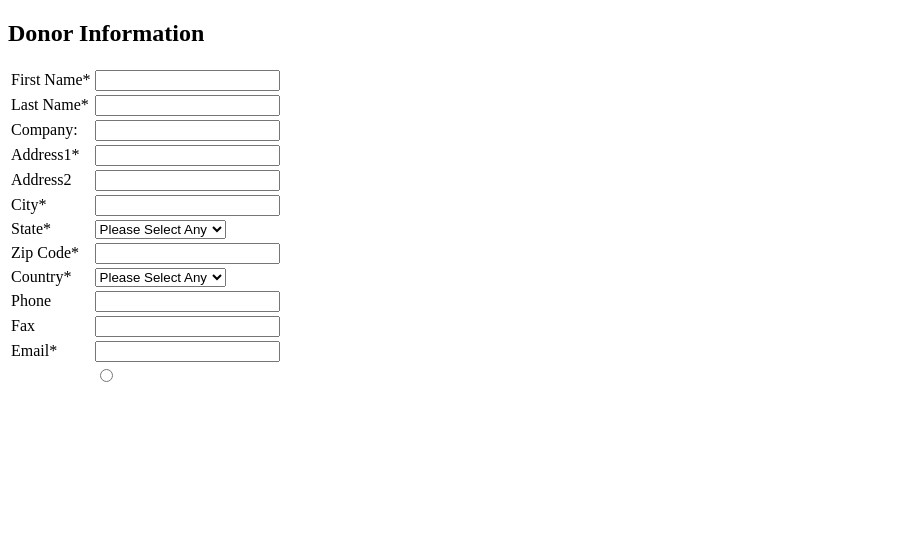
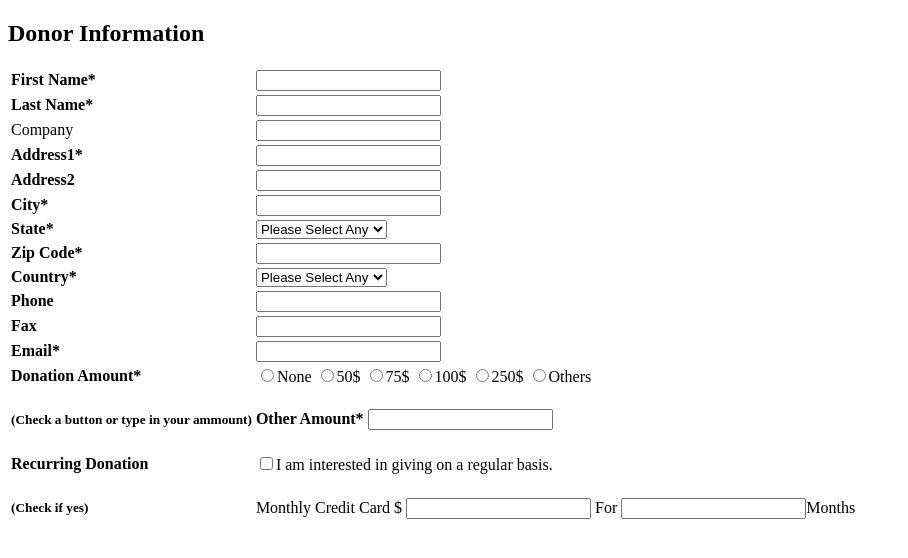
Before and after one commit to Ms-Mahin07/fall-26-27-wbt, a plain HTML site: page evaluation/Form.html in a window 1280 px wide. Shown: the whole page, without its empty margins (0-908 px from the left). Drawn offline with Linux system fonts and the light colour scheme.

Commit message:
evaluation/test.txt

```diff
--- a/evaluation/Form.html
+++ b/evaluation/Form.html
@@ -12,31 +12,31 @@
     <table>
 
         <tr>
-            <td><label for="fname">First Name*</label></td>
+            <td><label for="fname"><strong>First Name*</strong></label></td>
             <td><input type="text" id="fname" name="fname" required</td>
         </tr>
         <tr>
-            <td><label for="lname">Last Name*</label></td>
+            <td><label for="lname"><strong>Last Name*</strong></label></td>
             <td><input type="text" id="lname" name="lname" required</td>
         </tr>
         <tr>
-            <td><label for="company">Company:</label></td>
+            <td><label for="company">Company<strong></strong></label></td>
             <td><input type="text" id="company" name="company" required</td>
         </tr>
         <tr>
-            <td><label for="address1">Address1*</label></td>
+            <td><label for="address1"><strong>Address1*</strong></label></td>
             <td><input type="text" id="address1" name="address1" required</td>
         </tr>
         <tr>
-            <td><label for="address2">Address2</label></td>
+            <td><label for="address2"><strong>Address2</strong></label></td>
             <td><input type="text" id="address2" name="address2" required</td>
         </tr>
         <tr>
-            <td><label for="city">City*</label></td>
+            <td><label for="city"><strong>City*</strong></label></td>
             <td><input type="text" id="city" name="city" required</td>
         </tr>
         <tr>
-            <td><label for="state">State*</label></td>
+            <td><label for="state"><strong>State*</strong></label></td>
             <td>
                 <select name="state">
                     <option>Please Select Any</option>
@@ -50,11 +50,11 @@
         </tr>
 
         <tr>
-            <td><label for="zipcode">Zip Code*</label></td>
+            <td><label for="zipcode"><strong>Zip Code*</strong></label></td>
             <td><input type="number" id="zipcode" name="zipcode" required</td>
         </tr>
         <tr>
-            <td><label for="country">Country*</label></td>
+            <td><label for="country"><strong>Country*</strong></label></td>
             <td>
                 <select name="country">
                     <option>Please Select Any</option>
@@ -68,22 +68,51 @@
             </td>
         </tr>
         <tr>
-            <td><label for="phone">Phone</label></td>
+            <td><label for="phone"><strong>Phone</strong></label></td>
             <td><input type="tel" id="phone" name="phone" required</td>
         </tr>
         <tr>
-            <td><label for="fax">Fax</label></td>
+            <td><label for="fax"><strong>Fax</strong></label></td>
             <td><input type="tel" id="fax" name="fax" required</td>
         </tr>
         <tr>
-            <td><label for="email">Email*</label></td>
+            <td><label for="email"><strong>Email*</strong></label></td>
             <td><input type="email" id="email" name="email" required</td>
         </tr>
 
         <tr>
-            <td><label for=Donation Amount*</label></td>
+            <td><label for="donation ammount"><strong>Donation Amount*</strong></label>
+            </td>
             <td>
-                <input type="radio" name="amount" value="none">
+                <input type="radio" name="amount" value="none">None
+                <input type="radio" name="amount" value="50$">50$
+                <input type="radio" name="amount" value="75$">75$
+                <input type="radio" name="amount" value="100$">100$
+                <input type="radio" name="amount" value="250$">250$
+                <input type="radio" name="amount" value="others">Others
+            </td>
+        </tr>
+        <tr>
+            <td>
+                <h5>(Check a button or type in your ammount)</h5>
+            <td>
+                <label for="other amount"><strong>Other Amount*</strong></label>
+                <input type="number" id="other amount" name="other amount" required </td>
+            </td>
+        </tr>
+        <tr>
+            <td><label for="recurring donation"><strong>Recurring Donation</strong></label></td>
+            <td><input type="checkbox" value="interested">I am interested in giving on a regular basis.</td>
+        </tr>
+        <tr>
+            <td>
+                <h5>(Check if yes)</h5>
+            <td>
+                <label for="monthly credit card">Monthly Credit Card $</label>
+                <input type="number" id="monthly credit card" name="monthly credit card" required>
+                <label for="for">For</label>
+                <input type="number" id="for" name="for" required<h4>Months</h4>
+            </td>
             </td>
         </tr>
 
```
Also changed, not shown: evaluation/test.txt (deleted).
